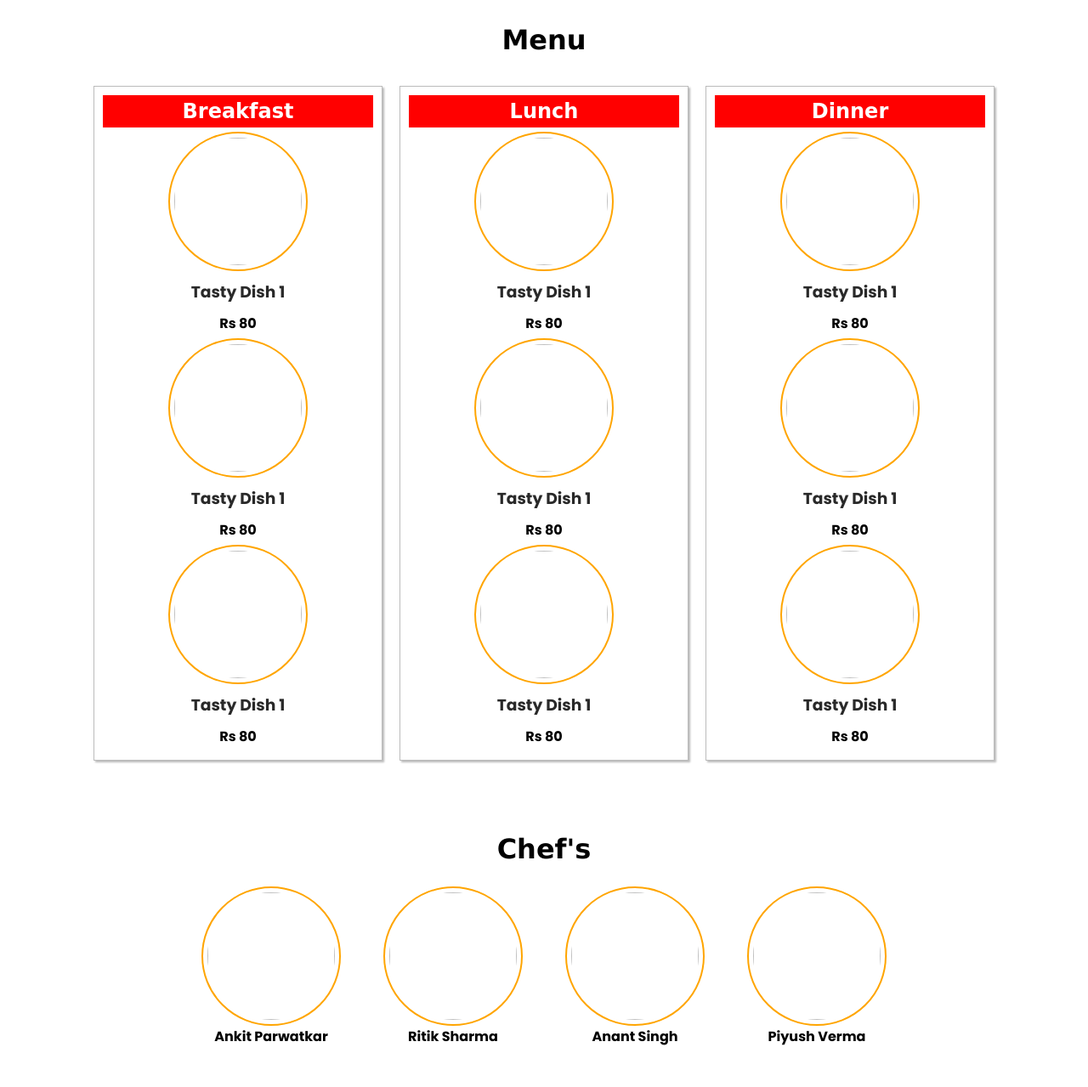
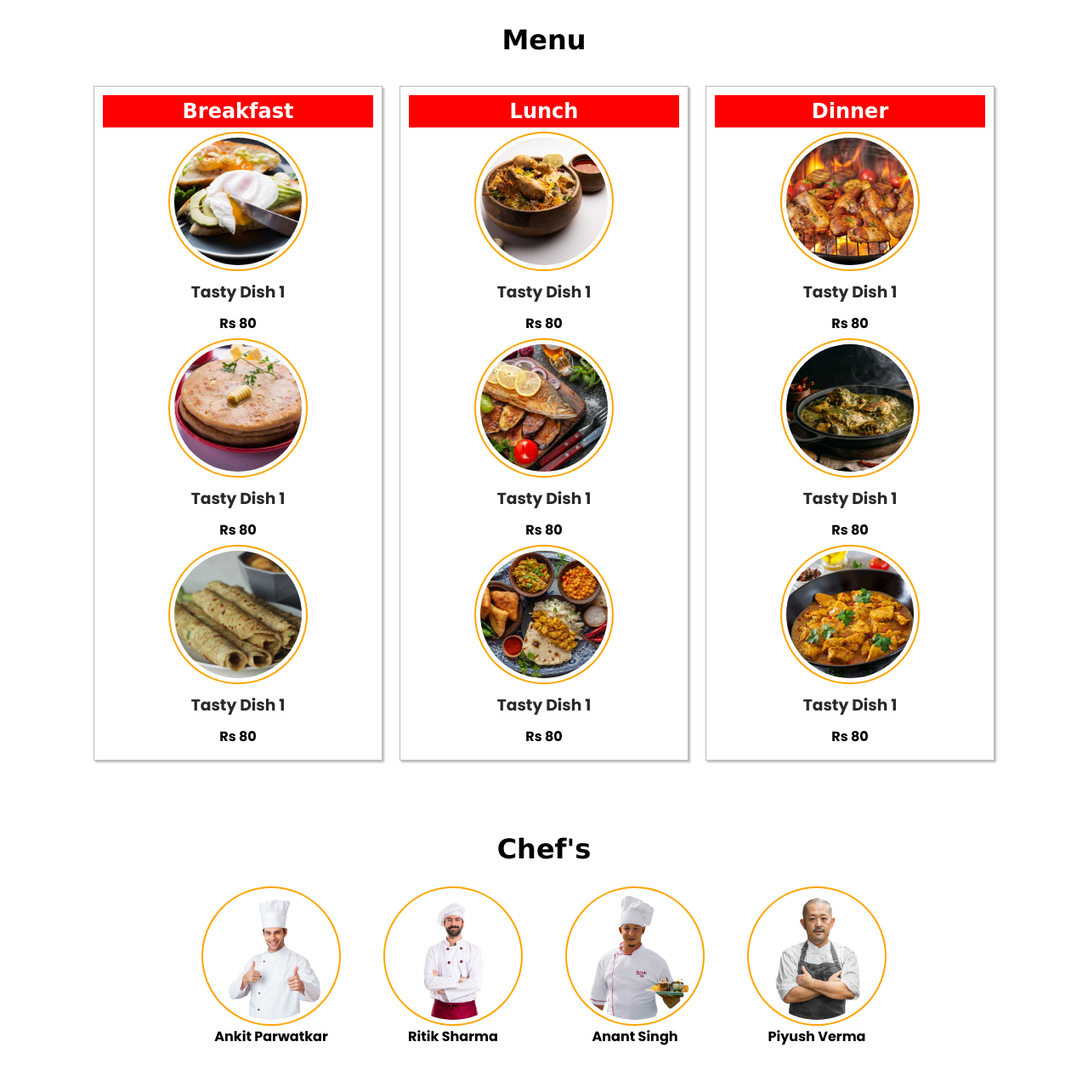
Before and after one commit to ankitparwatkar/Restaurent-Website, a plain HTML site: page index.html in a window 1280 px wide. Shown: the part 822-2101 px from the top of the page at 85% size. Drawn offline with Linux system fonts and the light colour scheme; files whose address does not match are found by name.

Commit message:
Update index.html

```diff
--- a/index.html
+++ b/index.html
@@ -56,7 +56,7 @@
                 <h2>Breakfast</h2>
                 <div class="box">
                     <div id="image">
-                        <img src="images/breakfast1.jpg" alt="">
+                        <img src="breakfast1.jpg" alt="">
                     </div>
                     <div>
                         <h3>Tasty Dish 1</h3>
@@ -65,7 +65,7 @@
                 </div>
                 <div class="box">
                     <div id="image">
-                        <img src="images/breakfast2.jpg" alt="">
+                        <img src="breakfast2.jpg" alt="">
                     </div>
                     <div>
                         <h3>Tasty Dish 1</h3>
@@ -74,7 +74,7 @@
                 </div>
                 <div class="box">
                     <div id="image">
-                        <img src="images/breakfast3.jpg" alt="">
+                        <img src="breakfast3.jpg" alt="">
                     </div>
                     <div>
                         <h3>Tasty Dish 1</h3>
@@ -86,7 +86,7 @@
                 <h2>Lunch</h2>
                 <div class="box">
                     <div id="image">
-                        <img src="images/lunch1.jpg" alt="">
+                        <img src="lunch1.jpg" alt="">
                     </div>
                     <div>
                         <h3>Tasty Dish 1</h3>
@@ -95,7 +95,7 @@
                 </div>
                 <div class="box">
                     <div id="image">
-                        <img src="images/lunch2.jpg" alt="">
+                        <img src="lunch2.jpg" alt="">
                     </div>
                     <div>
                         <h3>Tasty Dish 1</h3>
@@ -104,7 +104,7 @@
                 </div>
                 <div class="box">
                     <div id="image">
-                        <img src="images/lunch3.jpg" alt="">
+                        <img src="lunch3.jpg" alt="">
                     </div>
                     <div>
                         <h3>Tasty Dish 1</h3>
@@ -116,7 +116,7 @@
                 <h2>Dinner</h2>
                 <div class="box">
                     <div id="image">
-                        <img src="images/dinner1.jpg" alt="">
+                        <img src="dinner1.jpg" alt="">
                     </div>
                     <div>
                         <h3>Tasty Dish 1</h3>
@@ -125,7 +125,7 @@
                 </div>
                 <div class="box">
                     <div id="image">
-                        <img src="images/dinner2.jpg" alt="">
+                        <img src="dinner2.jpg" alt="">
                     </div>
                     <div>
                         <h3>Tasty Dish 1</h3>
@@ -134,7 +134,7 @@
                 </div>
                 <div class="box">
                     <div id="image">
-                        <img src="images/dinner3.jpg" alt="">
+                        <img src="dinner3.jpg" alt="">
                     </div>
                     <div>
                         <h3>Tasty Dish 1</h3>
@@ -152,7 +152,7 @@
         <div id="chef_row">
             <div class="chef_col">
                 <div id="image">
-                    <img src="images/1.png" alt="">
+                    <img src="1.png" alt="">
                 </div>
                 <div>
                     <h4 align="center">Ankit Parwatkar</h4>
@@ -160,7 +160,7 @@
             </div>
             <div class="chef_col">
                 <div id="image">
-                    <img src="images/2.png" alt="">
+                    <img src="2.png" alt="">
                 </div>
                 <div>
                     <h4 align="center">Ritik Sharma</h4>
@@ -168,7 +168,7 @@
             </div>
             <div class="chef_col">
                 <div id="image">
-                    <img src="images/3.png" alt="">
+                    <img src="3.png" alt="">
                 </div>
                 <div>
                     <h4 align="center">Anant Singh</h4>
@@ -176,7 +176,7 @@
             </div>
             <div class="chef_col">
                 <div id="image">
-                    <img src="images/4.png" alt="">
+                    <img src="4.png" alt="">
                 </div>
                 <div>
                     <h4 align="center">Piyush Verma</h4>
@@ -198,7 +198,7 @@
             </div>
             <div class="about_col">
                 <div id="about_img">
-                    <img src="images/about.png" alt="">
+                    <img src="about.png" alt="">
                 </div>
             </div>
         </div>
```
